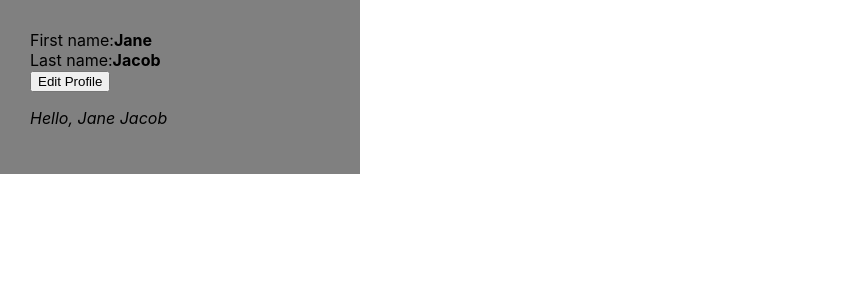
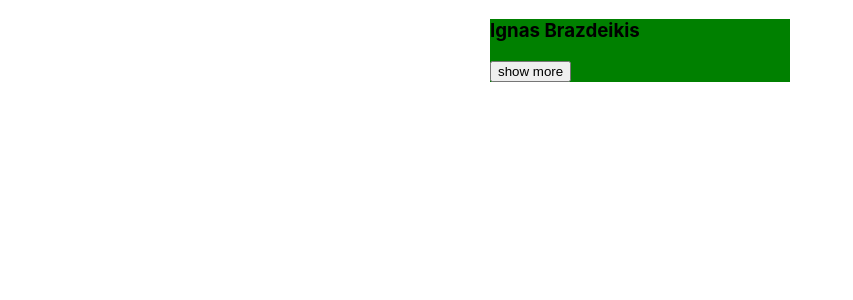
Before and after one commit to TK2400/React2-, a React (Create React App) app: page / in a window 1280 px wide. Shown: the top 300 px of the page, without its empty margins (0-853 px from the left). Built offline with nearby package versions, Linux system fonts and the light colour scheme.

Commit message:
i app2 pridetas komponentas ShowMore su state busenomis, kurios rodo arba ne visa DIVa

```diff
--- /dev/null
+++ b/src/App2.js
@@ -0,0 +1,23 @@
+import ShowInfo from './components/ShowInfo';
+
+
+export default function App2() {
+
+
+    return (
+        <div style={{
+            backgroundColor: "green",
+            marginLeft: "auto",
+            marginRight: "auto",
+            width: "300px"
+        }}
+        >
+            <ShowInfo style={{
+                display: "flex",
+                justifyContent: "centre"
+            }}
+            fullName="Ignas Brazdeikis"
+            text="Šiemet pagaliau žais Lietuvos rinktinėje!" />
+        </div>
+    );
+}
--- /dev/null
+++ b/src/components/ShowInfo.js
@@ -0,0 +1,27 @@
+import { useState } from "react";
+
+export default function ShowInfo(props) {
+
+    const [buttonClicked, setButtonClicked] = useState(false)
+
+    function showMore() {
+        if (!buttonClicked) {
+            setButtonClicked(true)
+        }
+        else { setButtonClicked(false) }
+    }
+
+    return (
+        <div>
+            <h3> {props.fullName}</h3>
+            <button onClick={() => showMore()}>
+                {buttonClicked ? "show less" : "show more"}
+            </button>
+            {buttonClicked &&
+                <div>
+                    <p> {props.text}</p>
+                </div>
+            }
+        </div>
+    )
+}
--- a/src/index.js
+++ b/src/index.js
@@ -1,13 +1,13 @@
 import React from 'react';
 import ReactDOM from 'react-dom/client';
 import './index.css';
-import App1 from './App1.js';
+import App2 from './App2.js';
 // import Puslapis from './pavyzdziai/Puslapis'
 
 
 const root = ReactDOM.createRoot(document.getElementById('root'));
 root.render(
   <React.StrictMode>
-    <App1 />
+    <App2 />
   </React.StrictMode>
 );
```
